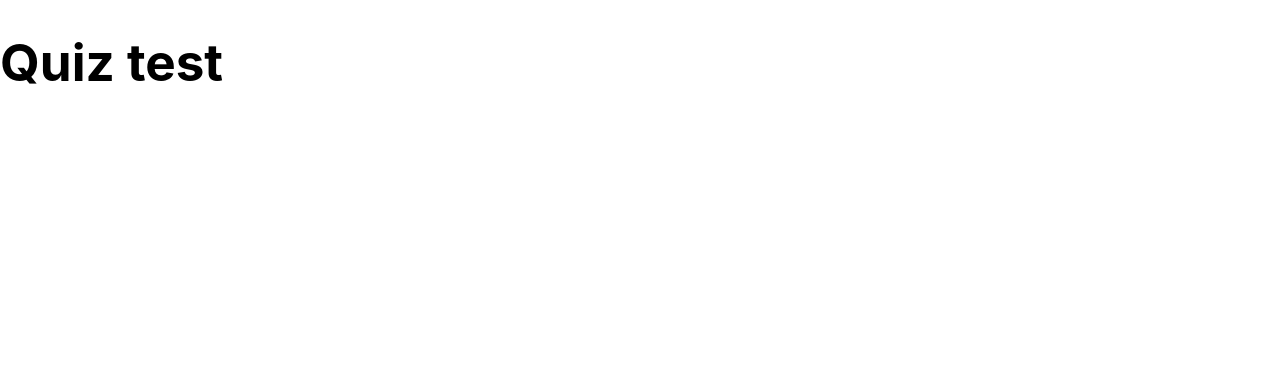
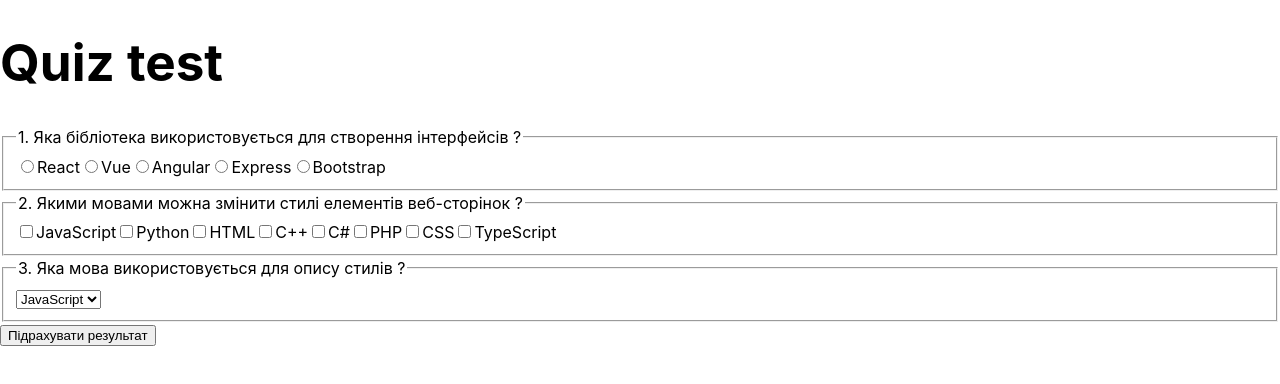
Before and after one commit to Vlad-student/react-practice-18-09-2024-main, a React (Vite) app: page / in a window 1280 px wide. Shown: the top 384 px of the page. Built offline with nearby package versions, Linux system fonts and the light colour scheme.

Commit message:
end test

```diff
--- a/src/components/Quiz/Quiz.jsx
+++ b/src/components/Quiz/Quiz.jsx
@@ -1,9 +1,80 @@
-import React from 'react';
+import {useState} from 'react';
+
+const namesBibl = ['React' , 'Vue' , 'Angular' , 'Express' , 'Bootstrap'];
+const languages = [
+    "JavaScript",
+    "Python",
+    "HTML",
+    "C++",
+    "C#",
+     "PHP",
+    "CSS",
+    "TypeScript"
+];
+const correctAnswers ={
+   answ1 : 'React',
+   answ2: ['CSS', 'JavaScript'],
+   answ3: 'CSS'
+}
 
 const Quiz = () => {
+    const [answer1, setAnswer1] = useState('');
+    const [answer2, setAnswer2] = useState ('');
+    const  [answer3, setAnswer3] = useState('');
+    const [score, setScore] = useState(null);
+    const changeAnswer1 = (event) => {setAnswer1(event.target.value)}
+    const showOptions =(item) => <option key={item} value={item} >{item}</option>
+    const changeAnswer3 = (event) => {setAnswer3(event.target.value)}
+    const showRadio = (item) => <label key={item}>
+        <input type='radio' name='question1' value={item}
+        checked={item === answer1} onChange={changeAnswer1} />
+        {item}
+        </label>
+        const changeAnswer2 = (event) => {
+const value = event.target.value;
+const newArray = answer2.includes(value) ? answer2.filter((v)=>v!==value) :[...answer2,value]  ;
+            setAnswer2(newArray)
+        }
+
+        const showCheckbox = (item) => <label key={item}>
+            <input type="checkbox" value={item}
+            checked={answer2.includes(item)} onChange={changeAnswer2} />
+            {item}
+        </label>
+        const checkResult = () => {
+let result =0;
+if (answer1===correctAnswers.answ1) {result++}
+if (answer2===correctAnswers.answ2) {result++}
+if (answer2.length === correctAnswers.answ2.length && answer2.every((item)=>
+     correctAnswers.answ2.includes(item))) {result++}
+setScore(result)
+        }
     return (
         <div>
+            <fieldset>
+                <legend>1. Яка бібліотека використовується для створення інтерфейсів ?
+                     </legend>
+                {
+                namesBibl.map(showRadio)
+            }
+            </fieldset>
 
+            <fieldset>
+                <legend>2. Якими мовами можна змінити стилі елементів веб-сторінок ? </legend>
+                {languages.map(showCheckbox)}
+            </fieldset>
+
+            <fieldset>
+                <legend>3. Яка мова використовується для опису стилів ?</legend>
+                <select value={answer3} onChange={changeAnswer3}>
+                    {
+                        languages.map(showOptions)
+                    }
+                </select>
+            </fieldset>
+
+            <button onClick={checkResult}>Підрахувати результат</button>
+            {score !== null && <p>Правильних відповідей {score}</p> }
         </div>
     );
 }
```
Also changed, not shown: src/pages/QuizPage.jsx (line endings or trailing spaces).
